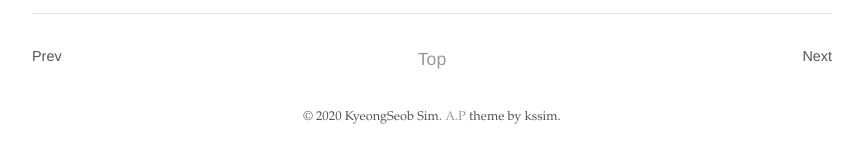
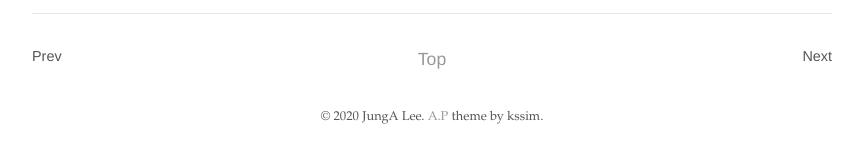
Before and after one commit to sardineLee/sardinelee.github.io, a Jekyll site: the page built from _posts/2017-08-21-toy-project-1.md, in a window 1280 px wide. Shown: the part 557-720 px from the top of the page, without its empty margins (208-1071 px from the left). Built offline with Jekyll 4.4.1, drawn with Linux system fonts in a browser that asks for light colours.

Commit message:
[EDIT FILE] _config.yml

```diff
--- a/_config.yml
+++ b/_config.yml
@@ -1,14 +1,14 @@
 # Site settings
 title: A.P
 baseurl: "/ap"
-url: "https://kssim.github.io"
+url: "https://sardinelee.github.io"
 google_analytics: # Tracking ID, e.g. "UA-000000-01"
 
 # Author
 author:
-  name: KyeongSeob Sim
+  name: JungA Lee
   desc: Hello nice to meet you
-  email: ksub0912@gmail.com
+  email: sardinelee@naver.com
   selfie: assets/img/profile.jpg
 
 # social
@@ -17,13 +17,13 @@ social:
   behance:
   bitbucket:
   dribbble:
-  facebook: Test
+  facebook:
   flickr:
-  github: kssim
+  github: sardinelee
   google_plus:
   instagram:
   keybase:
-  linkedin: https://www.linkedin.com/in/kssim/
+  linkedin:
   pinterest:
   reddit:
   soundcloud:
```
